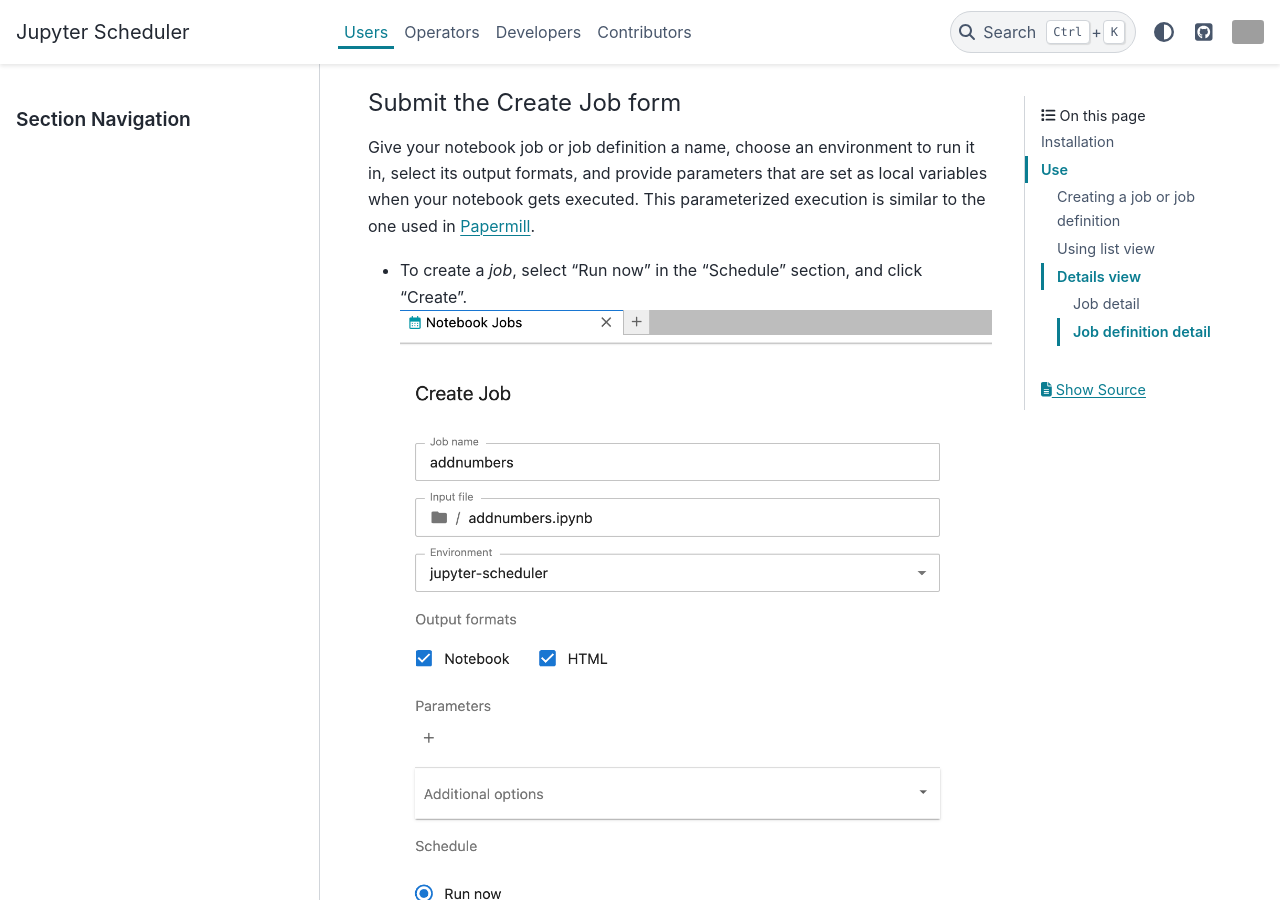
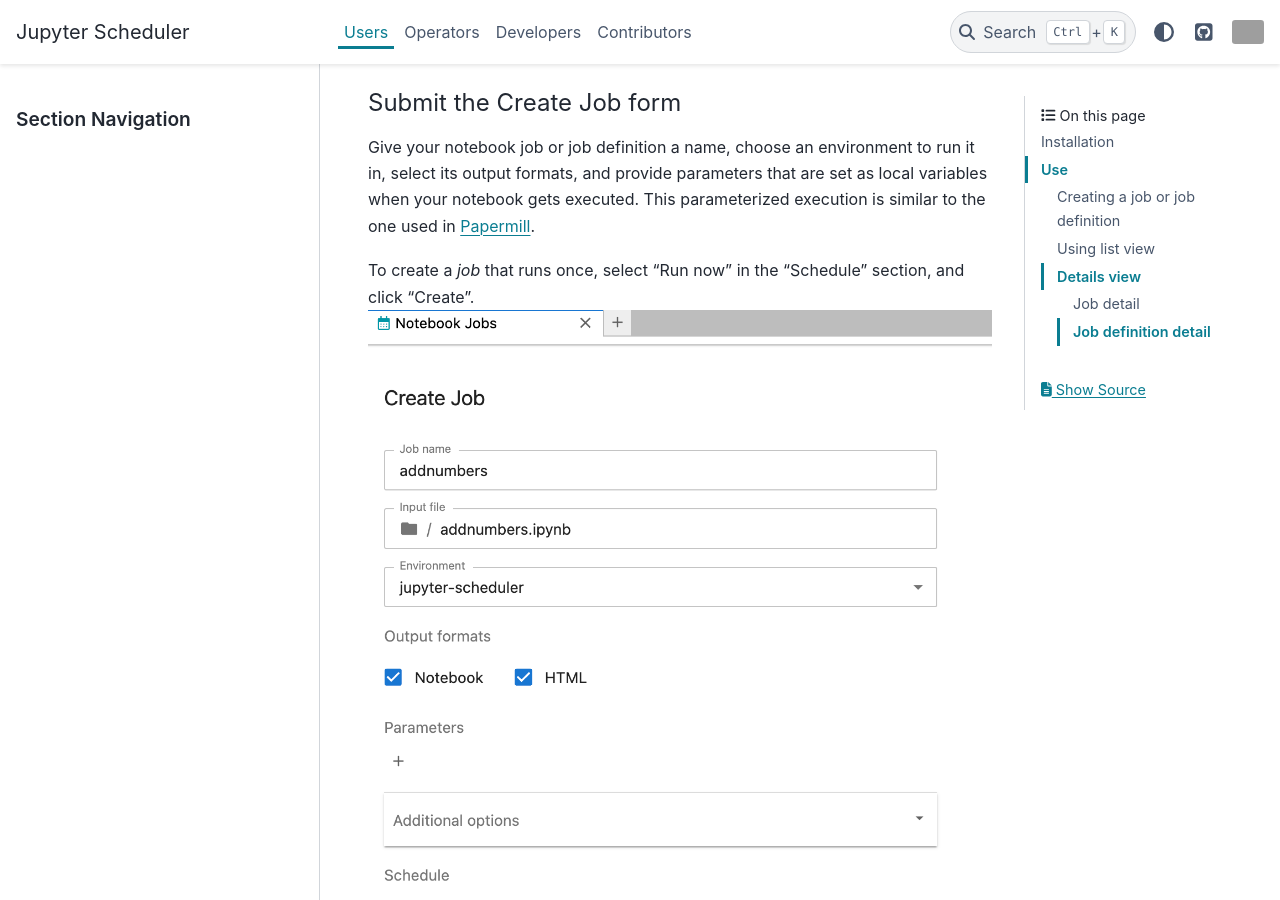
Before and after one commit to jupyter-server/jupyter-scheduler, a Sphinx documentation site: the page built from docs/users/index.md, in a window 1280 px wide and 900 px high, scrolled down 1511 px. Built offline with Sphinx 7.4.7 and the PyData theme 0.15.4, drawn with Linux system fonts in a browser that asks for light colours; grey boxes are pictures that could not be loaded.

Commit message:
Update docs/users/index.md
Co-authored-by: Jason Weill <93281816+jweill-aws@users.noreply.github.com>

```diff
--- a/docs/users/index.md
+++ b/docs/users/index.md
@@ -39,7 +39,7 @@
 
 Give your notebook job or job definition a name, choose an environment to run it in, select its output formats, and provide parameters that are set as local variables when your notebook gets executed. This parameterized execution is similar to the one used in [Papermill](https://papermill.readthedocs.io/en/latest/).
 
-   - To create a *job*, select "Run now" in the "Schedule" section, and click "Create".
+To create a *job* that runs once, select "Run now" in the "Schedule" section, and click "Create".
    !["Create Job Form"](./images/create_job_form.png)
 
    - To create a *job definition* that runs repeatedly on a schedule, select "Run on a schedule" in the "Schedule" section. You can use shortcuts to, for example, run your notebook every hour or every day.
```
